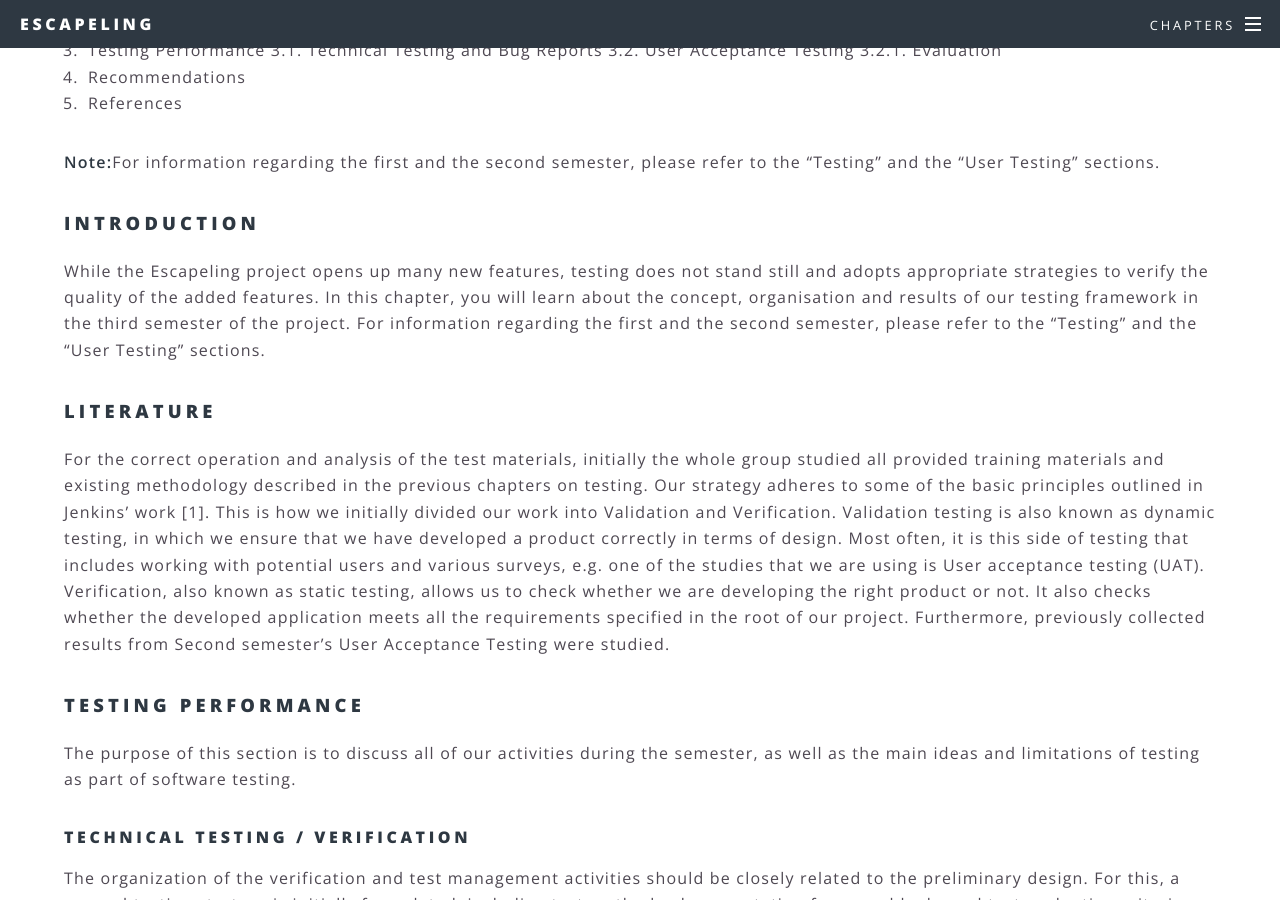
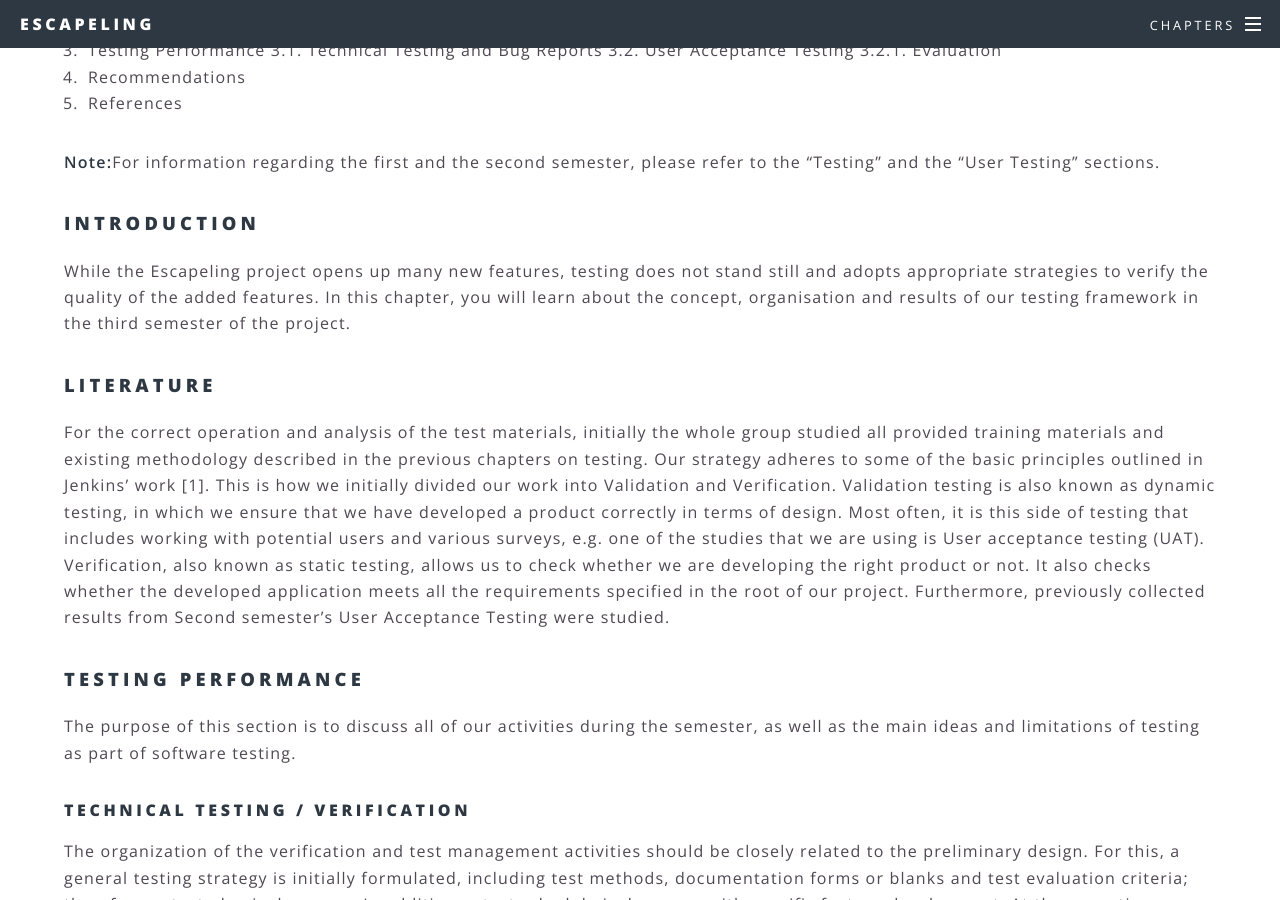
Before and after one commit to ALLUOS/ALLUOS.github.io, a Jekyll site: the page built from _posts/2021-04-01-evaluation.md, in a window 1280 px wide and 900 px high, scrolled down 8938 px. Built offline with Jekyll 4.4.1, drawn with Linux system fonts in a browser that asks for light colours.

Commit message:
Text editing

```diff
--- a/_posts/2021-04-01-evaluation.md
+++ b/_posts/2021-04-01-evaluation.md
@@ -231,7 +231,7 @@ Contents
 <div id="intro"></div>
 ### INTRODUCTION
 
-While the Escapeling project opens up many new features, testing does not stand still and adopts appropriate strategies to verify the quality of the added features. In this chapter, you will learn about the concept, organisation and results of our testing framework in the third semester of the project. For information regarding the first and the second semester, please refer to the "Testing" and the "User Testing" sections.
+While the Escapeling project opens up many new features, testing does not stand still and adopts appropriate strategies to verify the quality of the added features. In this chapter, you will learn about the concept, organisation and results of our testing framework in the third semester of the project.
 
 <div id="methods"></div>
 ### LITERATURE
```
